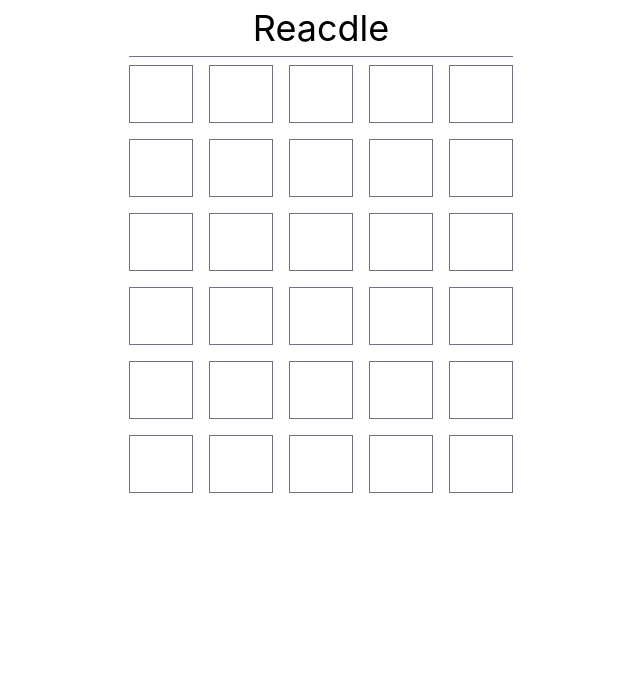
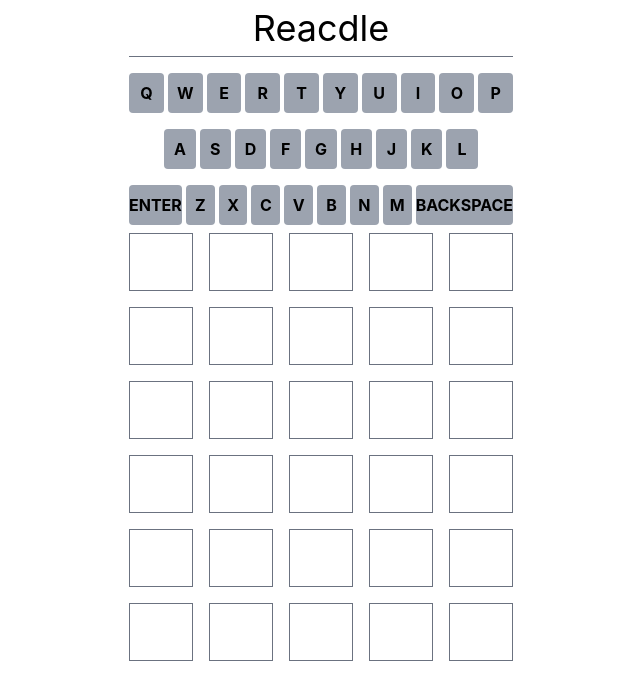
Before and after one commit to kenave/react-wordle, a React (Vite) app in the folder react-wordle/: page / in a window 1280 px wide. Shown: the top 700 px of the page, without its empty margins (319-959 px from the left). Built offline with nearby package versions, Linux system fonts and the light colour scheme.

Commit message:
add basic keyboard styling

```diff
--- a/react-wordle/src/App.tsx
+++ b/react-wordle/src/App.tsx
@@ -1,4 +1,5 @@
 import React, { useEffect, useRef, useState } from "react";
+import Keyboard from "./Keyboard";
 import { GUESS_LENGTH, useStore } from "./store";
 import { isValidWord, LETTER_LENGTH } from "./word-utils";
 import WordRow from "./WordRow";
@@ -48,6 +49,7 @@ export default function App() {
         <h1 className="text-4xl text-center">Reacdle</h1>
         {/* <WordRow letters={state.answer} /> */}
       </header>
+      <Keyboard />
 
       <main className="grid grid-rows-6 gap-4">
         {rows.map(({ guess, result }, index) => (
--- /dev/null
+++ b/react-wordle/src/Keyboard.tsx
@@ -0,0 +1,29 @@
+export default function Keyboard() {
+  return (
+    <div className="flex flex-col">
+      {keyboardKeys.map((keyboardRow, rowIndex) => {
+        return (
+          <div key={rowIndex} className="flex justify-center my-2 space-x-1">
+            {keyboardRow.map((key, keyIndex) => {
+              let styles = "rounded font-bold uppercase py-2 flex-1";
+              if (key != "") {
+                styles += " bg-gray-400";
+              }
+              return (
+                <button key={keyIndex} className={styles}>
+                  {key}
+                </button>
+              );
+            })}
+          </div>
+        );
+      })}
+    </div>
+  );
+}
+
+const keyboardKeys = [
+  ["q", "w", "e", "r", "t", "y", "u", "i", "o", "p"],
+  ["", "a", "s", "d", "f", "g", "h", "j", "k", "l", ""],
+  ["Enter", "z", "x", "c", "v", "b", "n", "m", "Backspace"],
+];
```
